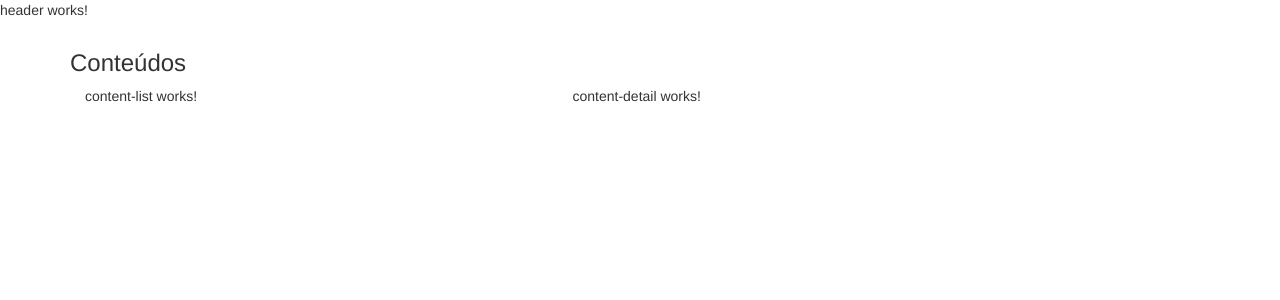
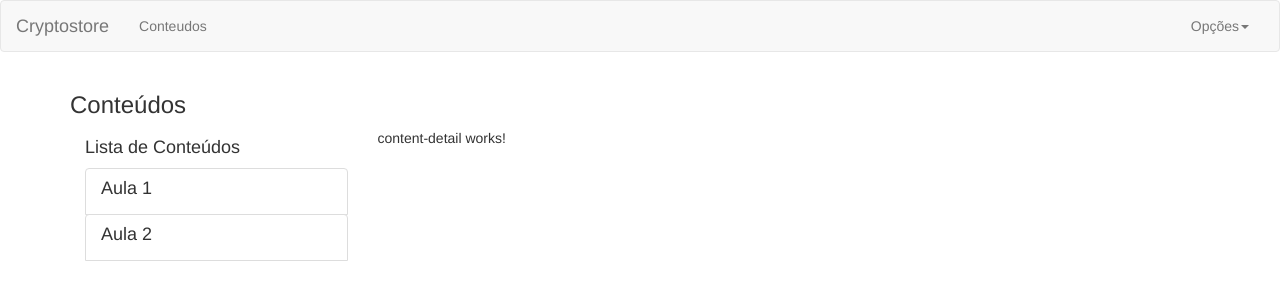
Before and after one commit to vhcleite/CryptoStore-SPA, an Angular app: page / in a window 1280 px wide. Shown: the top 300 px of the page. Built offline with nearby package versions, Linux system fonts and the light colour scheme.

Commit message:
listando conteudos mockados

```diff
--- a/src/app/content/content-base/content-base.component.html
+++ b/src/app/content/content-base/content-base.component.html
@@ -3,10 +3,10 @@
         <h3>Conteúdos</h3>
     </div>
     <div class="row">
-        <div class="col-md-5">
+        <div class="col-md-3">
             <app-content-list></app-content-list>
         </div>
-        <div class="col-md-7">
+        <div class="col-md-9">
             <app-content-detail></app-content-detail>
         </div>
     </div>
--- a/src/app/content/content-list/content-list.component.html
+++ b/src/app/content/content-list/content-list.component.html
@@ -1 +1,10 @@
-<p>content-list works!</p>
+<h4>Lista de Conteúdos</h4>
+<div class="row">
+    <div class="col-xs-12" *ngFor="let content of contents">
+        <a href="#" class="list-group-item clearfix">
+            <div>
+                <h4 class="list-group-item-heading">{{content.name}}</h4>
+            </div>
+        </a>
+    <div>
+</div>
--- a/src/app/content/content-list/content-list.component.ts
+++ b/src/app/content/content-list/content-list.component.ts
@@ -1,4 +1,5 @@
 import { Component, OnInit } from '@angular/core';
+import { Content } from 'src/app/models/content.model';
 
 @Component({
   selector: 'app-content-list',
@@ -7,6 +8,11 @@ import { Component, OnInit } from '@angular/core';
 })
 export class ContentListComponent implements OnInit {
 
+  contents: Content[] = [
+    new Content(1, 'Aula 1', 'fkuinhrgyu bgub rg ergre gerng uun iunnuvnufdnvndfvu nfd unuinfinvfd vnf', 0.01, 'ACTIVE', 'BOUGTH'),
+    new Content(2, 'Aula 2', 'At vero eos et accusamus et iusto odio dignissimos ducimus qui blanditiis praesentium voluptatum deleniti atque corrupti quos dolores et quas molestias excepturi sint occaecati', 200.2, 'ACTIVE', 'BOUGTH')
+  ]
+
   constructor() { }
 
   ngOnInit(): void {
--- a/src/app/header/header/header.component.html
+++ b/src/app/header/header/header.component.html
@@ -1 +1,26 @@
-<p>header works!</p>
+<nav class="navbar navbar-default">
+    <div class="container-fluid">
+      <div class="navbar-header">
+        <a class="navbar-brand" href="#">Cryptostore</a>
+      </div>
+      <div class="collapse navbar-collapse">
+        <ul class="nav navbar-nav">
+          <li><a href="#">Conteudos</a></li>
+        </ul>
+        <ul class="nav navbar-nav navbar-right">
+          <li class="dropdown">
+            <a href="#"
+            class="dropdown-toggle"
+            data-toggle="dropdown"
+            role="button"
+            aria-haspopup="true"
+            aria-expanded="false">Opções<span class="caret"></span></a>
+            <ul class="dropdown-menu">
+              <li><a href="#">Save Data</a></li>
+              <li><a href="#">Fetch Data</a></li>
+            </ul>
+          </li>
+        </ul>
+      </div><!-- /.navbar-collapse -->
+    </div><!-- /.container-fluid -->
+  </nav>
--- /dev/null
+++ b/src/app/models/content.model.ts
@@ -0,0 +1,24 @@
+export class Content {
+    public id: number;
+    public name: string;
+    public description: string;
+    public price: number;
+    public contentStatus: string;
+    public paymentStatus: string;
+
+    constructor(
+        id: number,
+        name: string,
+        description: string,
+        price: number,
+        contentStatus: string,
+        paymentStatus: string
+    ) {
+        this.id = id;
+        this.name = name;
+        this.description = description;
+        this.price = price;
+        this.contentStatus = contentStatus;
+        this.paymentStatus = paymentStatus;
+    }
+}
```
